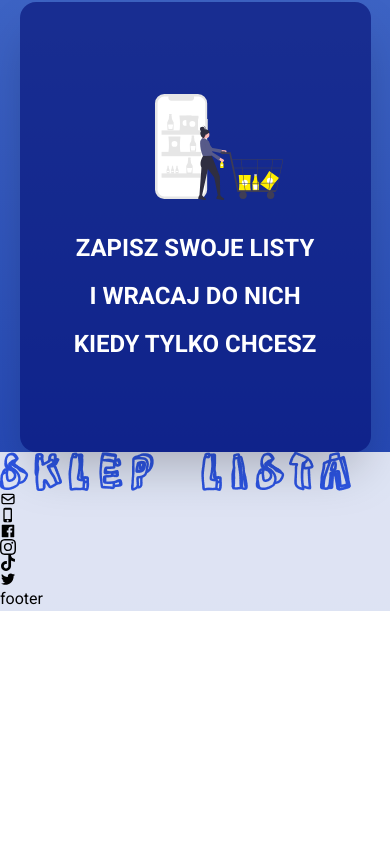
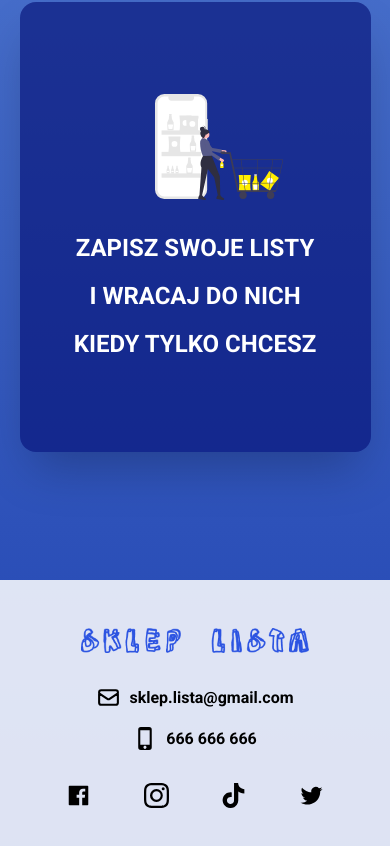
Before and after one commit to ArturPawelski/shopping-list, a React (Create React App) app: page / in a window 390 px wide. Shown: the part 1693-2539 px from the top of the page. Before the commit the page ends 2304 px from the top, so only its background shows below. Built offline with nearby package versions, Linux system fonts and the light colour scheme.

Commit message:
mobile footer

```diff
--- a/src/components/Footer.jsx
+++ b/src/components/Footer.jsx
@@ -11,15 +11,30 @@ const Footer = () => {
 
 
     return (
-        <div className='w-full font-lol bg-[#FFFFFF] bg-opacity-[85%]'>
-            <img src={Logo} alt="" />
-            <HiOutlineMail />
-            <MdOutlinePhoneIphone />
-            <AiFillFacebook />
-            <BsInstagram />
-            <SiTiktok />
-            <VscTwitter />
-            footer
+        <div className='w-full font-lol font-bold bg-[#FFFFFF] bg-opacity-[85%] mt-[8rem]   '>
+
+
+            <footer className='w-[90%] mx-auto py-12'>
+
+                <div className='w-full'>
+                    <img src={Logo} alt="/" className='w-[65%] mx-auto' />
+                </div>
+
+                <ul className='grid place-items-center mt-8'>
+                    <li className='flex items-center gap-2'><HiOutlineMail size={25} /> sklep.lista@gmail.com</li>
+                    <li className='flex items-center mt-4 gap-2'> <MdOutlinePhoneIphone size={25} /> 666 666 666 </li>
+                </ul>
+
+                <div className='flex justify-center items-center gap-[15%] mt-8'>
+                    <AiFillFacebook size={25} />
+                    <BsInstagram size={25} />
+                    <SiTiktok size={25} />
+                    <VscTwitter size={25} />
+                </div>
+
+            </footer>
+
+
         </div>
     )
 }
```
